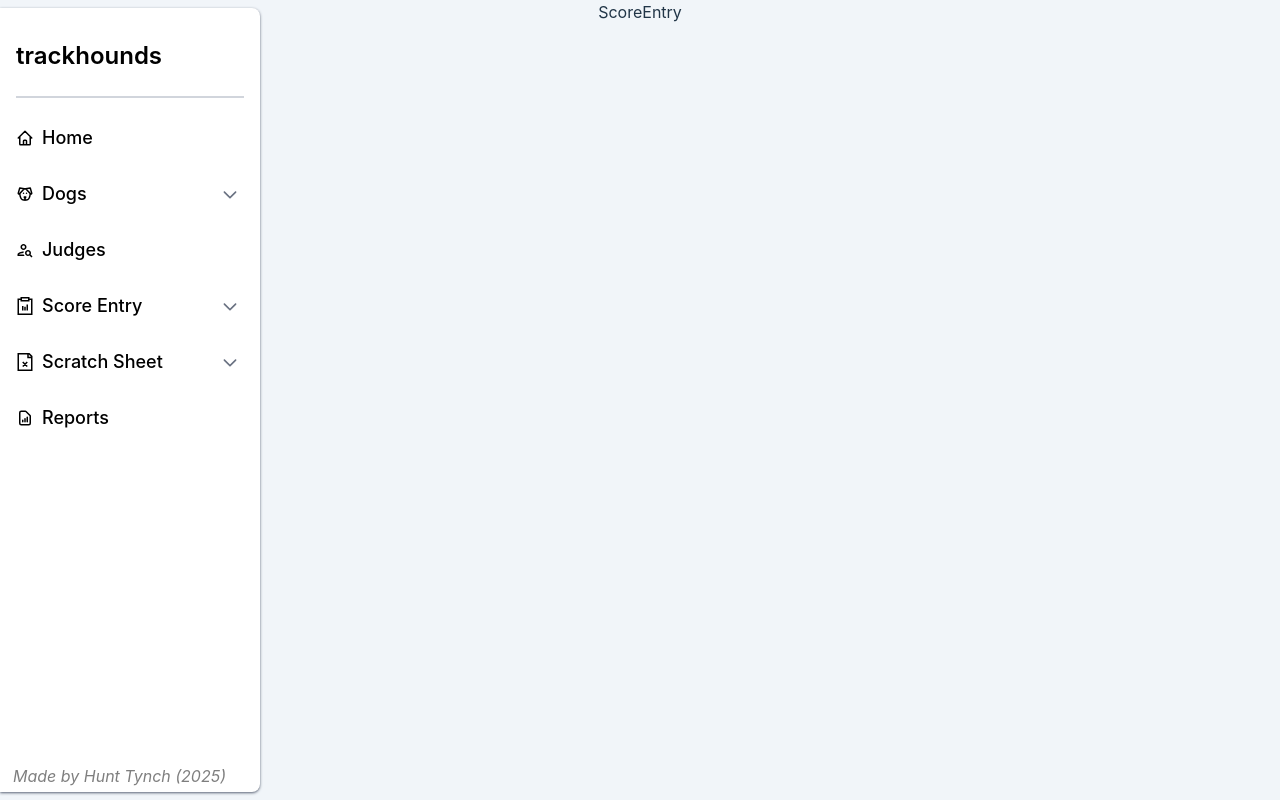
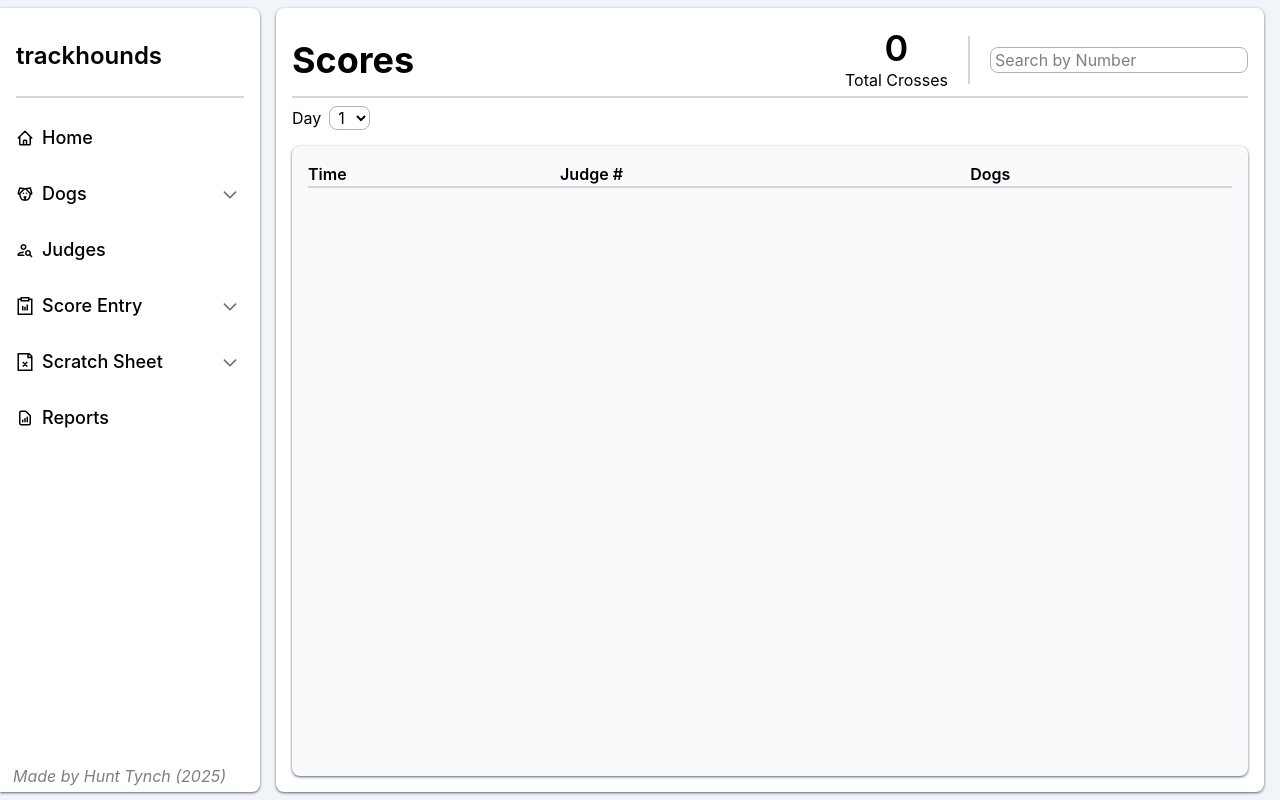
Before and after one commit to hctynch/trackhounds, a React (Vite) app in the folder frontend/: page /score-entry/view in a window 1280 px wide. Built offline with nearby package versions, Linux system fonts and the light colour scheme.

Commit message:
General layout for viewing scores.

```diff
--- a/frontend/src/App.jsx
+++ b/frontend/src/App.jsx
@@ -11,6 +11,7 @@ import Navbar from './components/Navbar'
 import Reports from './components/Reports'
 import ScoreEntry from './components/ScoreEntry'
 import ScratchSheet from './components/ScratchSheet'
+import ViewScores from './components/ViewScores'
 
 function App() {
 
@@ -27,7 +28,7 @@ function App() {
           <Route path='/dogs/edit' element={<EditDog />} />
           <Route path='/judges/all' element={<Judges />} />
           <Route path='/score-entry/enter' element={<ScoreEntry />} />
-          <Route path='/score-entry/view' element={<ScoreEntry />} />
+          <Route path='/score-entry/view' element={<ViewScores />} />
           <Route path='/scratch-sheet/enter' element={<ScratchSheet />} />
           <Route path='/scratch-sheet/view' element={<ScratchSheet />} />
           <Route path='/reports' element={<Reports />} />
--- /dev/null
+++ b/frontend/src/components/ViewScores.jsx
@@ -0,0 +1,85 @@
+import { useState } from "react"
+import { PiDotsThreeOutlineVertical, PiX } from "react-icons/pi"
+import Box from "./Box"
+function ViewScores() {
+    const [search, setSearch] = useState('')
+    const [total, setTotal] = useState(0)
+    const placeholder = []
+    const [day, setDay] = useState(1)
+    return (
+        <div className="grid text-black ml-[276px] mr-4 min-h-[calc(100vh-1rem)] my-2 relative">
+            <Box params='h-full bg-white pt-5 overflow-y-auto'>
+                <div className='w-full flex items-center border-b-2 border-gray-300 pb-1'>
+                    <p className='text-4xl font-bold'>Scores</p>
+                    <div className='flex ml-auto items-center'>
+                        <div className='flex flex-col items-center'>
+                            <p className='font-semibold text-4xl'>{total}</p>
+                            <p>Total Crosses</p>
+                        </div>
+                        <div className='bg-gray-300 h-12 w-0.5 mx-5' />
+                        <input
+                        type='text'
+                        placeholder='Search by Number'
+                        className='border border-black/30 rounded-lg px-1'
+                        value={search}
+                        onChange={(e) => setSearch(e.target.value)}
+                        />
+                    </div>
+                </div>
+                <div className='w-full flex items-center justify-between pt-2'>
+                    <div className='flex items-center text-md'>
+                        <p className=''>Day</p>
+                        <select className='border border-black/30 rounded-lg px-1 mx-2'>
+                            <option value={1}>1</option>
+                            <option value={2}>2</option>
+                            <option value={3}>3</option>
+                            <option value={4}>4</option>
+                        </select>
+                    </div>
+                </div>
+                <Box params='overflow-y-auto w-full p-4 mt-4 mb-4 bg-slate-50 h-full'>
+                  <table className='table-auto w-full border-collapse'>
+                    <thead>
+                      <tr className='border-b-2 border-gray-300'>
+                        <th className='text-md font-semibold text-start'>Time</th>
+                        <th className='text-md font-semibold text-start'>Judge #</th>
+                        <th className='text-md font-semibold text-start'>Dogs</th>
+                        <th></th>
+                      </tr>
+                    </thead>
+                    <tbody>
+                      {placeholder.map((score, index) => (
+                        <tr className='border-y-2 border-gray-200' key={index}>
+                          <td className='text-sm text-start'>
+                            <div className='pr-3'>{score.time}</div>
+                          </td>
+                          <td className='text-sm text-start'>
+                            <div className='pr-3'>{score.judge.number}</div>
+                          </td>
+                          <td className='text-sm text-start'>
+                            <div className='pr-3 flex flex-col'>{score.dogs.map((dog, index) =>(
+                                <p key={index}>{dog.name}</p>
+                            ))}
+                            </div>
+                          </td>
+                          <td className='pl-2 py-2'>
+                            <div className='flex items-center justify-evenly'>
+                              <button className='text-sm mr-1 px-2 py-2 bg-slate-300 hover:bg-slate-400 rounded-full cursor-pointer' onClick={() => editJudge(judge)}>
+                                <PiDotsThreeOutlineVertical />
+                              </button>
+                              <button className='text-sm ml-1 bg-red-300 hover:bg-red-400 rounded-full cursor-pointer px-2 py-2' onClick={() => deleteJudge(judge.number)}>
+                                <PiX className='text-center' />
+                              </button>
+                            </div>
+                          </td>
+                        </tr>
+                      ))}
+                    </tbody>
+                  </table>
+                </Box>
+            </Box>
+        </div>
+    )
+}
+
+export default ViewScores
```
